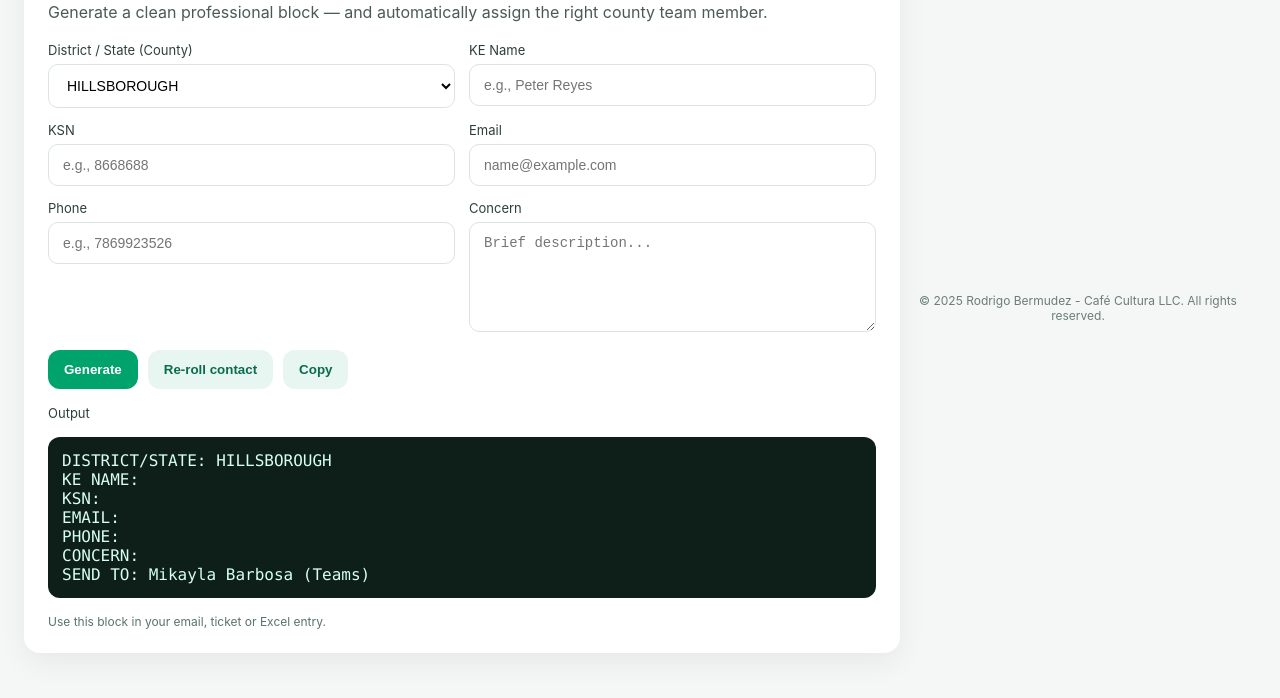
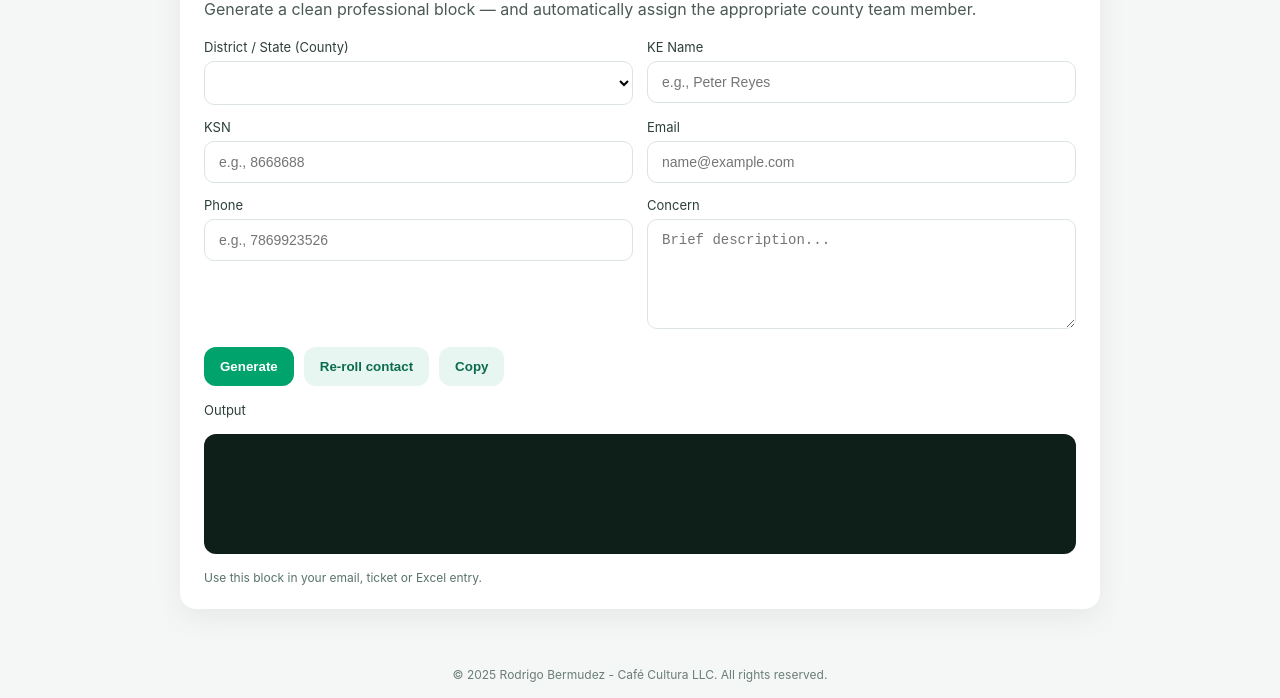
Before and after one commit to rabermudezg13/template, a plain HTML site: page index.html in a window 1280 px wide. Shown: the part 102-800 px from the top of the page. Drawn offline with Linux system fonts and the light colour scheme.

Commit message:
Revise header, footer, and county contacts
Updated header and footer text, adjusted layout styles, and modified county contacts.

```diff
--- a/index.html
+++ b/index.html
@@ -15,7 +15,12 @@
   body{
     margin:0; font-family:Inter, system-ui, -apple-system, Segoe UI, Roboto, Arial, sans-serif;
     color:var(--ink); background:var(--muted);
-    display:flex; min-height:100vh; align-items:center; justify-content:center;
+    display:flex; flex-direction:column;
+    min-height:100vh;
+  }
+  .content-wrapper{
+    flex:1;
+    display:flex; align-items:center; justify-content:center;
     padding:24px;
   }
   .card{
@@ -47,13 +52,19 @@
   }
   .badge{font-size:12px; background:#edf8f3; color:#0b6b4f; padding:4px 8px; border-radius:999px}
   .footer{font-size:12px; color:#58736a; margin-top:8px}
+  footer{
+    text-align:center; padding:16px 0; font-size:12px; color:#6b7d77;
+    background-color:var(--muted);
+  }
   @media (max-width:720px){ .grid{grid-template-columns:1fr} }
 </style>
 </head>
 <body>
+
+<div class="content-wrapper">
   <div class="card">
-    <h1>Call Info Generator</h1>
-    <p class="subtitle">Generate a clean professional block — and automatically assign the right county team member.</p>
+    <h1>FrontDesk Info Generator</h1>
+    <p class="subtitle">Generate a clean professional block — and automatically assign the appropriate county team member.</p>
 
     <!-- FORM -->
     <div class="grid">
@@ -101,23 +112,21 @@
       <div class="footer">Use this block in your email, ticket or Excel entry.</div>
     </div>
   </div>
+</div>
 
-  <!-- COPYRIGHT -->
-  <div style="text-align:center; margin-top:20px; font-size:12px; color:#6b7d77;">
-    © 2025 Rodrigo Bermudez - Café Cultura LLC. All rights reserved.
-  </div>
+<!-- COPYRIGHT FOOTER -->
+<footer>
+  © 2025 Rodrigo Bermudez - Café Cultura LLC. All rights reserved.
+</footer>
 
 <script>
-  // --- Contacts by county (names only; searched in Teams) ---
   const COUNTY_CONTACTS = {
     "HILLSBOROUGH": [
       "John Gans",
       "Bryce W Jackson",
       "Mikayla Barbosa",
       "Kenya Sanchez",
-      "Mindy Skarren",
-      "Rebecca Kelly",
-      "Tawan Love"
+      "Mindy Skarren"
     ],
     "POLK": [
       "Diasha Blackshear",
@@ -130,34 +139,37 @@
       "Kimbely Johnson",
       "Pamela Ross",
       "Daniel Jean",
-      "Kaleight Pruit",
-      "Benjamin Pence",
-      "Nicole Cavanaugh",
-      "Hope Boykins"
-
+      "Kaleight Pruit"
     ],
     "ORANGE COUNTY": [
       "Kathleen Moran",
       "Eduardo Serrano",
       "Joanne Ortiz",
       "Jimena Solis",
-      "Devin Rose",
-      "Altremeise Myers Bettis",
-      "Tressa Kwei",
-      "Fess Hightower"
+      "Devin Rose"
+    ],
+    "MIAMI DADE COUNTY": [
+      "Karina Bermudez",
+      "Miccael Val",
+      "Jorge Silva",
+      "Keona McGowan",
+      "Nicolette Rose",
+      "Rodrigo Bermudez",
+      "Demetrius Lee",
+      "Tiana Crawley",
+      "Lashunda Boykins",
+      "Luisa Mora"
+      ],
+    "Lee County":[
+      "Azzaria Armstrong",
+      "Karina Cashman",
+      "Brant Harlacher",
+      "Samantha Wilson"
 
-    ]
+
+
   };
 
-  // Optional aliases
-  const ALIASES = {
-    "ORANGE": "ORANGE COUNTY",
-    "ORANGE CO": "ORANGE COUNTY",
-    "ORANGE-COUNTY": "ORANGE COUNTY",
-    "HILLS": "HILLSBOROUGH",
-  };
-
-  // Populate district select
   const districtSelect = document.getElementById('district');
   Object.keys(COUNTY_CONTACTS).forEach(k => {
     const opt = document.createElement('option');
```
